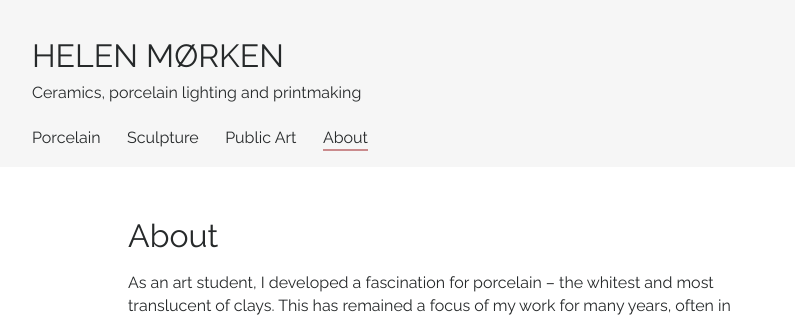
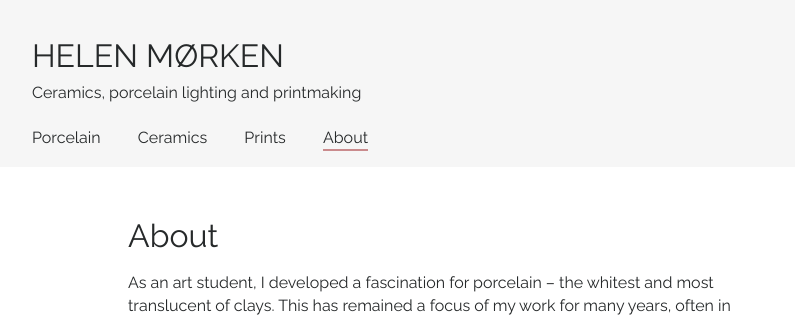
Before and after one commit to rebekkjm/helenmorkenno, a Jekyll site: the page built from about.md, in a window 1280 px wide. Shown: the top 319 px of the page, without its empty margins (192-987 px from the left). Built offline with Jekyll 4.4.1, drawn with Linux system fonts in a browser that asks for light colours.

Commit message:
Update navigation

```diff
--- a/_config.yml
+++ b/_config.yml
@@ -7,19 +7,19 @@ collections:
     porcelain:
         output: true
         permalink: /:path/
-    sculpture:
+    ceramics:
         output: true
-        permalink: /sculpture/:path/
-    publicart:
+        permalink: /ceramics/:path/
+    prints:
         output: true
-        permalink: /publicart/:path/
+        permalink: /prints/:path/
 navigation:
     - title: Porcelain
       url: /
-    - title: Sculpture
-      url: /sculpture/
-    - title: Public Art
-      url: /publicart/
+    - title: Ceramics
+      url: /ceramics/
+    - title: Prints
+      url: /prints/
     - title: About
       url: /about/
 # Build settings
```
